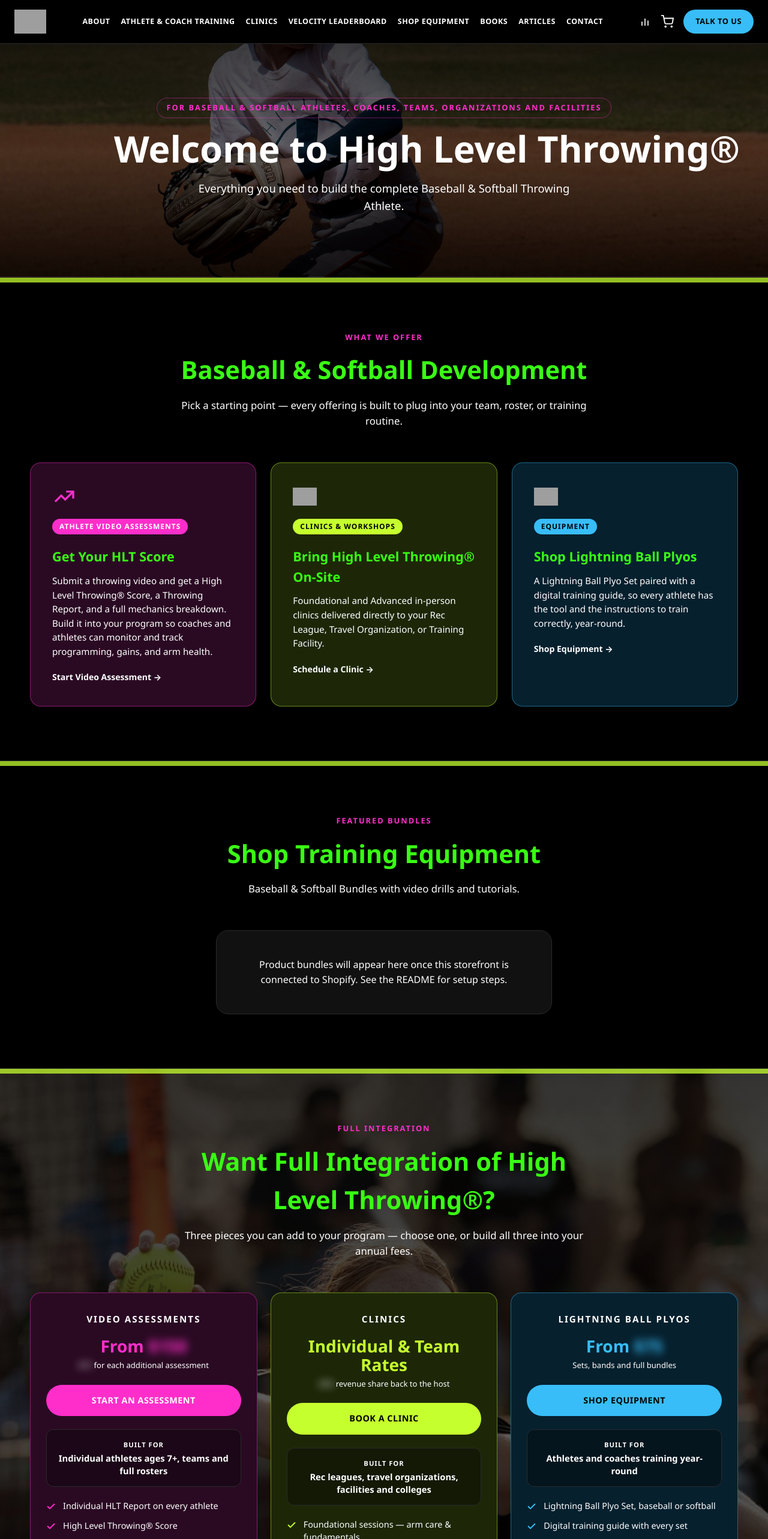
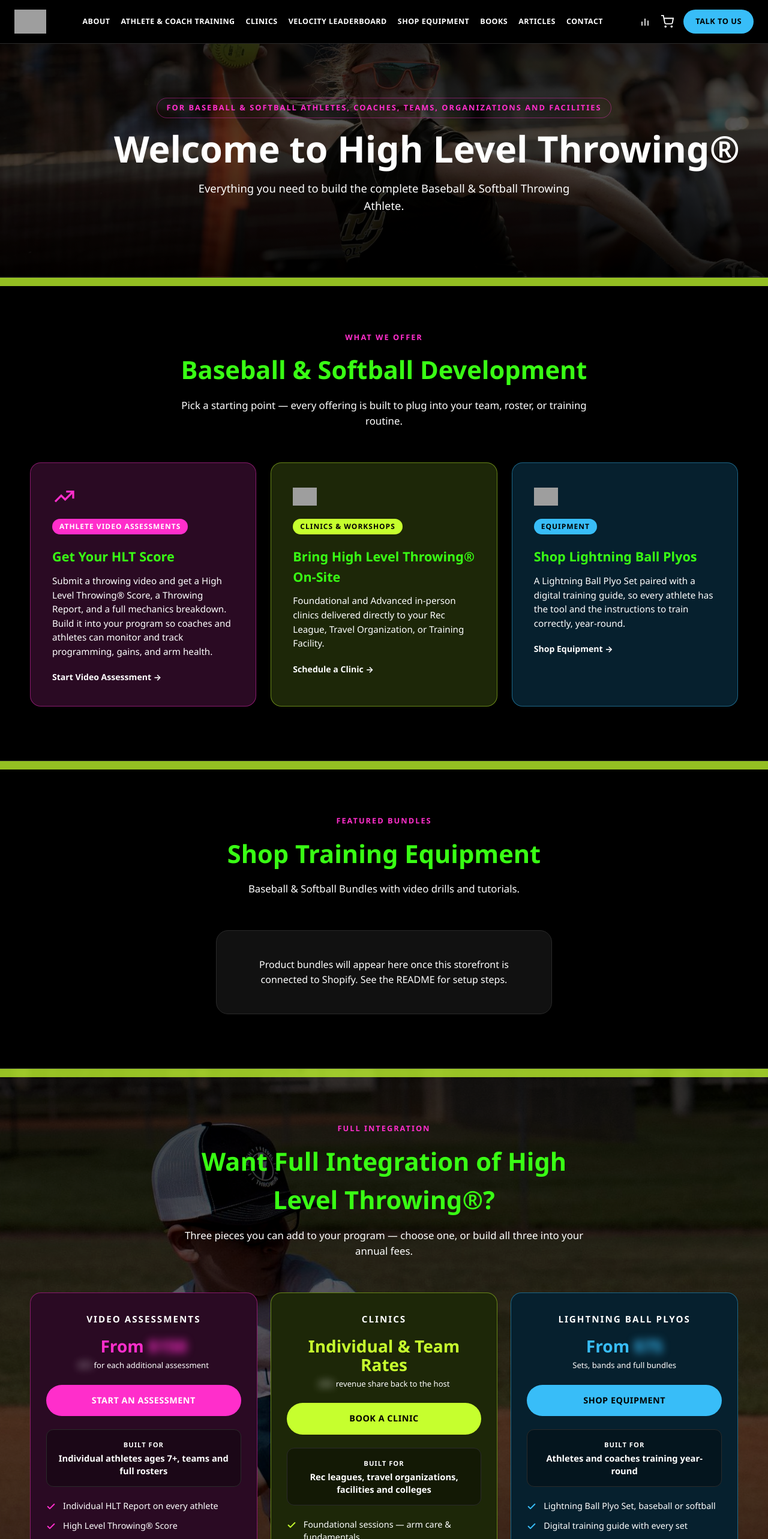
Before and after one commit to highlevelthrowing/High-Level-Throwing, a Next.js app: page / in a window 1280 px wide. Shown: the top 2566 px of the page at 60% size. Built offline with nearby package versions, Linux system fonts and the light colour scheme; grey boxes are pictures that could not be loaded.

Commit message:
Swap the two section photos and thicken the dividers
Softball behind the hero, baseball behind the integration tiers, and the
green divider bars go from 8px to 14px.

Co-Authored-By: Claude Opus 5 <noreply@anthropic.com>

```diff
--- a/src/app/globals.css
+++ b/src/app/globals.css
@@ -632,7 +632,7 @@ section{padding:90px 24px;border-bottom:1px solid var(--border);}
 .home section + section::before,
 .home .trusted-by::before{
   content:"";
-  position:absolute;top:0;left:0;right:0;height:8px;
+  position:absolute;top:0;left:0;right:0;height:14px;
   background:var(--lime);
   opacity:0.75;
 }
--- a/src/app/page.tsx
+++ b/src/app/page.tsx
@@ -120,7 +120,7 @@ export default async function Home() {
 
   return (
     <div className="home">
-      <section className="hero section-photo section-photo--baseball">
+      <section className="hero section-photo section-photo--softball">
         <div className="eyebrow">For Baseball & Softball Athletes, Coaches, Teams, Organizations and Facilities</div>
         <h1 className="hero-title-oneline">
           Welcome to High Level Throwing<em style={{ color: "#fff" }}>®</em>
@@ -229,7 +229,7 @@ export default async function Home() {
         )}
       </section>
 
-      <section id="integration" className="section-photo section-photo--softball" style={{ borderBottom: "1px solid var(--border)" }}>
+      <section id="integration" className="section-photo section-photo--baseball" style={{ borderBottom: "1px solid var(--border)" }}>
         <div className="section-head">
           <div className="section-tag">Full Integration</div>
           <h2>Want Full Integration of High Level Throwing®?</h2>
```
